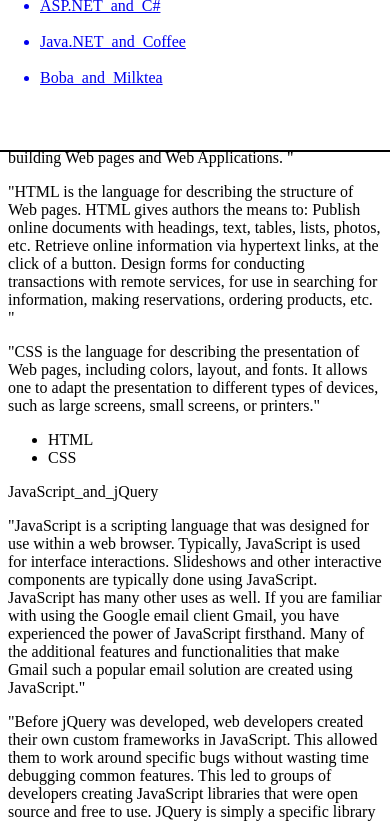
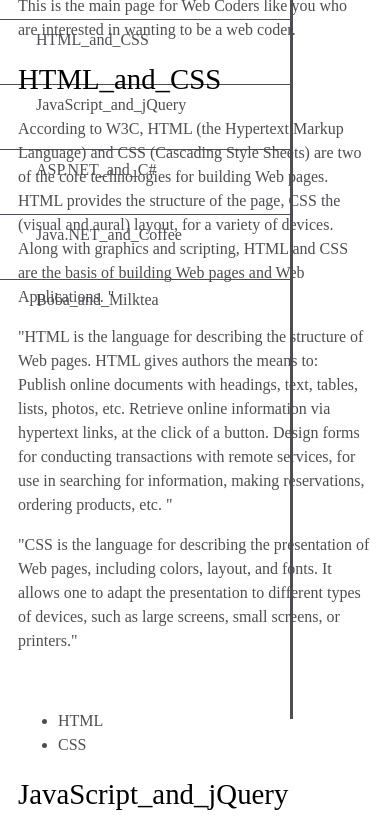
Before and after one commit to kimmyko/techincal-document, a plain HTML site: page index.htm in a window 390 px wide. Shown: the part 125-947 px from the top of the page. Drawn offline with Linux system fonts and the light colour scheme; a script that the page names is missing.

Commit message:
Update style.css

```diff
--- a/style.css
+++ b/style.css
@@ -1,28 +1,77 @@
-#navbar{
-  /*width:0;*/
-  /*position: fixed;*/
-  /*transition: margin-left .5s;*/
-  /*padding: 20px;*/
+html,
+body {
+  min-width: 290px;
+  color: #4d4e53;
+  background-color: #ffffff;
+  line-height: 1.5;
+}
 
-    position: fixed;
-    min-width: 290px;
-    top: 0px;
-    left: 0px;
-    width: 300px;
-    height: 100%;
+#navbar {
+  position: fixed;
+  min-width: 290px;
+  width: 100px;
+  height: 100%;
+  top: 0px;
+  left: 0px;
+  border-right: solid;
+  border-color: rgb(0, 22, 22, 0, 4);
+}
+
+header {
+  color: black;
+  margin: 10px;
+  text-align: center;
+  font-size: 1.8em;
+  font-weight: thin;
+}
+
+#main-doc header {
+  text-align: left;
+  margin: 0px;
+}
+
+#navbar ul {
+  height: 50%;
+  overflow-y: auto;
+  overflow-x: hidden;
+}
+
+#navbar li {
+  color: #4d4e53;
+  border: 1px solid;
+  border-bottom-width: 0px;
+  padding: 8px;
+  padding-left: 45px;
+  list-style: none;
+  position: relative;
+  left: -50px;
+  width: 100%;
+}
+
+#navbar a{
+  color: #4d4e53;
+  text-decoration: none;
+  cursor: pointer;
+}
+
+#main-doc{
+  position: absolute;
+  margin-left:310px;
+  padding:20px;
+  margin-bottom:110px;
 
 }
 
-@media screen and (max-width: 815px){ #navbar{
-    background-color: white;
-    position: absolute;
-    top: 0;
-    padding: 0;
-    margin: 0;
-    width: 100%;
-    max-height: 275px;
-    border: none;
-    z-index: 1;
-    border-bottom: 2px solid;
+@media only screen and (max-width: 400px) {
+  #main-doc{
+    margin-left:-10px;
+  }
+  code{
+    margin-left:-20px;
+    width:100%;
+    padding:15px;
+    padding-left:10px;
+    padding-right:45px;
+    min-width:233px;
+  }
 }
-}
```
